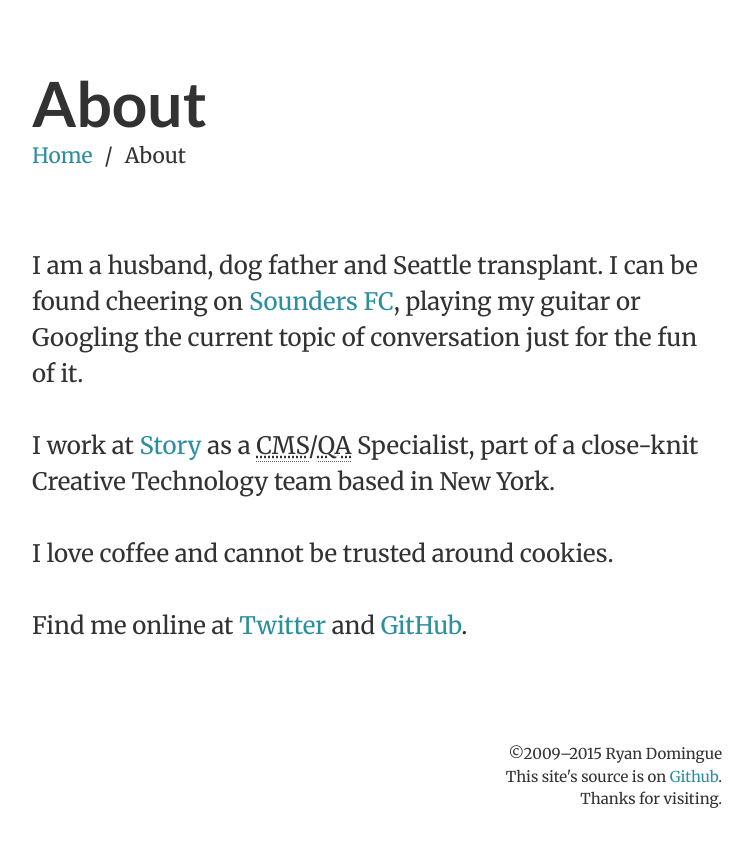
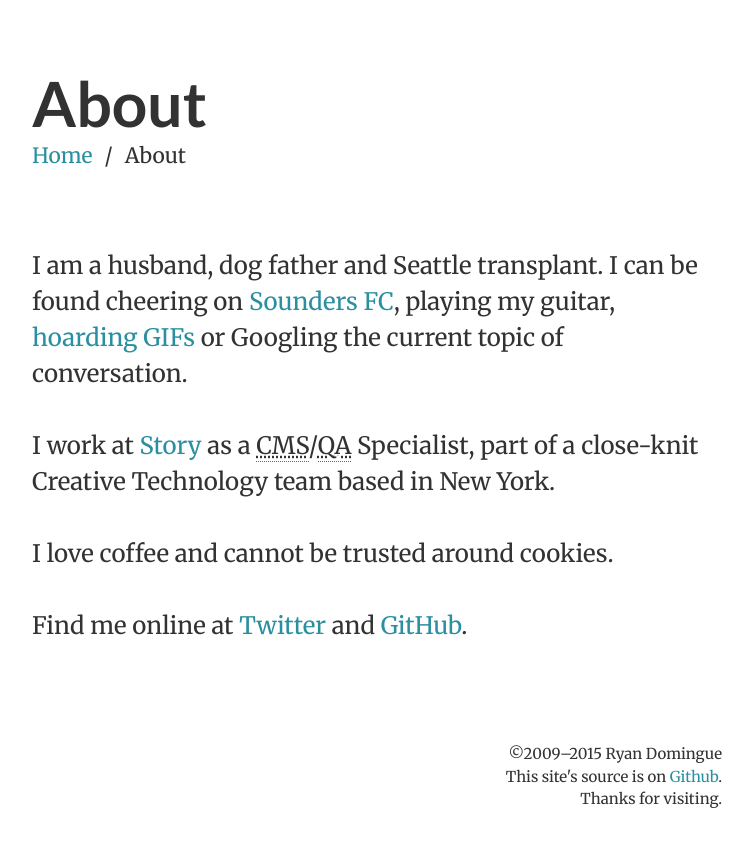
Before and after one commit to goodguyry/ryandomingue.com, a Jekyll site: the page built from about.md, in a window 1280 px wide. Shown: the top 847 px of the page, without its empty margins (263-1016 px from the left). Built offline with Jekyll 4.4.1, drawn with Linux system fonts in a browser that asks for light colours.

Commit message:
Updated bio

```diff
--- a/about.md
+++ b/about.md
@@ -5,7 +5,7 @@ description: Ryan Domingue is a web designer and developer living in Seattle, Wa
 permalink: /about/
 ---
 
-I am a husband, dog father and Seattle transplant. I can be found cheering on [Sounders FC](http://soundersfc.com), playing my guitar or Googling the current topic of conversation just for the fun of it.
+I am a husband, dog father and Seattle transplant. I can be found cheering on [Sounders FC](http://soundersfc.com), playing my guitar, [hoarding GIFs](http://jif.io) or Googling the current topic of conversation.
 
 I work at [Story](http://storyworldwide.com/) as a <abbr title="Content Management System">CMS</abbr>/<abbr title="Quality Assurance">QA</abbr> Specialist, part of a close-knit Creative Technology team based in New York.
 
```
